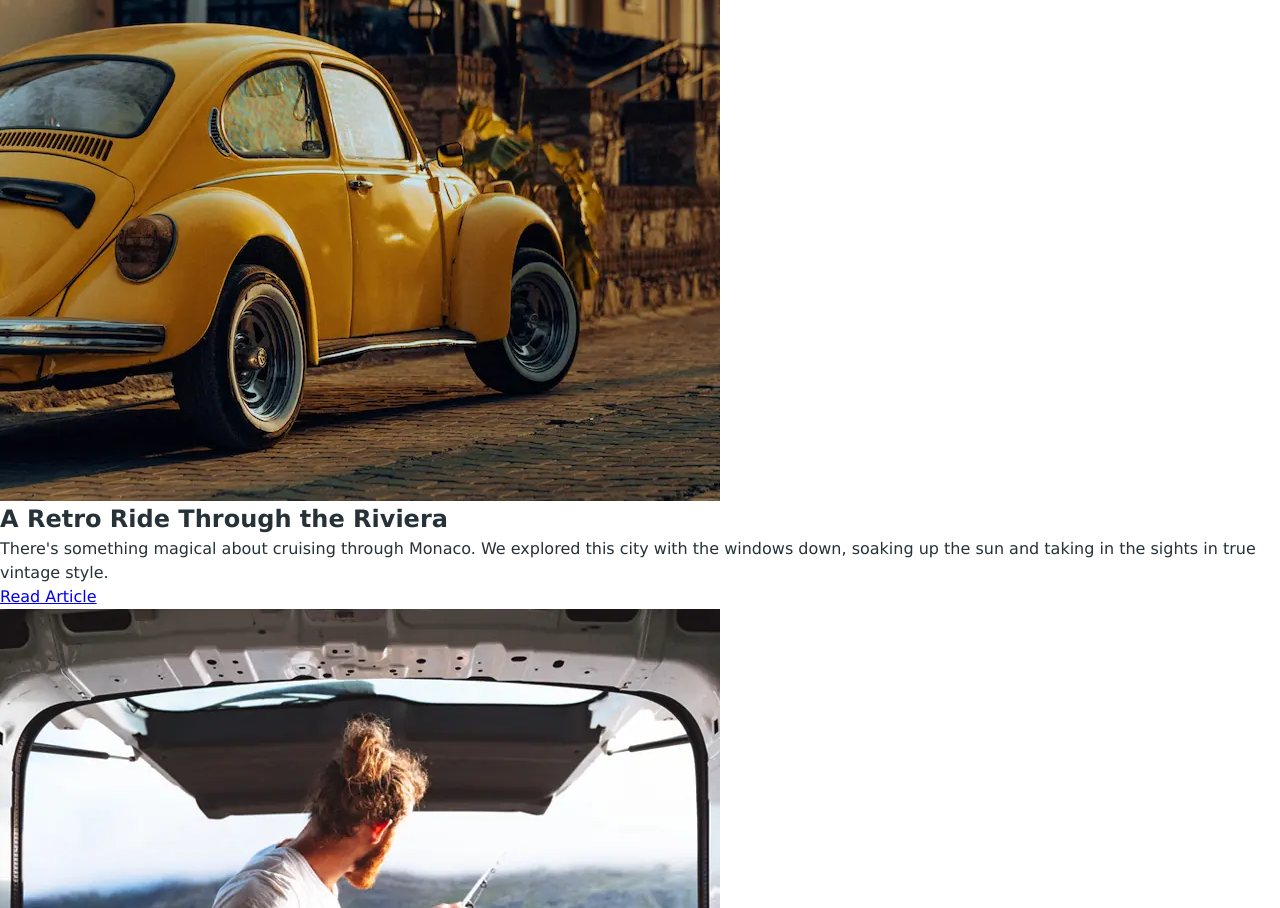
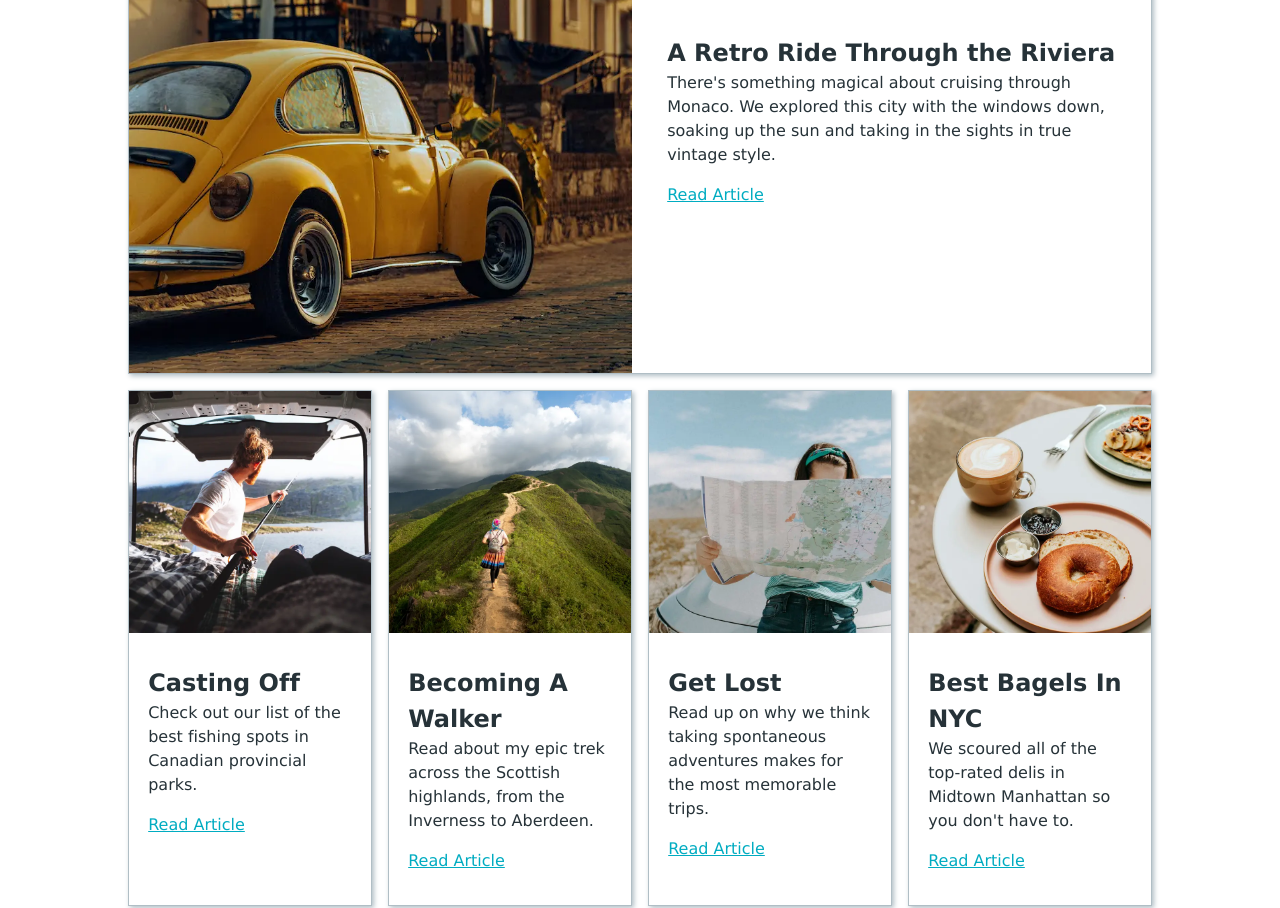
Before and after one commit to dmit-1530/inclass-lab2-v3-procooho, a plain HTML site: page dmit-1530-lab-02-start/index.html in a window 1280 px wide. Shown: the part 277-1185 px from the top of the page. Drawn offline with Linux system fonts and the light colour scheme.

Commit message:
In-Class Lab 2
Done (Started from my last week's submission and edited to match the new screenshot)

```diff
--- a/dmit-1530-lab-02-start/css/styles.css
+++ b/dmit-1530-lab-02-start/css/styles.css
@@ -17,9 +17,16 @@ box-shadow: 2px 2px 5px #b0bec5;
 
 /* Universal Styles */
 
+:root {
+    --dark-blue-grey: #263238;
+    --off-white: #eceff1;
+    --anchor-tags: #00acc1;
+}
+
 body {
-    color: #263238;
+    color: var(--dark-blue-grey);
     font-family: Verdana, Geneva, Tahoma, sans-serif;
+    padding: 1rem;
 }
 
 /* Typography */
@@ -28,9 +35,38 @@ h1 {
     font-size: 3rem;
     font-weight: 300;
     line-height: 1.2;
+    margin: 1rem;
+    padding: 1rem;
+    text-align: center;
 }
 
 /* Main Content */
+
+a {
+    display: block;
+    margin-top: 1rem;
+    width: 7rem;
+    color: var(--anchor-tags);
+}
+
+.card-copy {
+    padding: 2rem 1.2rem;
+}
+
+.flex-container {
+    display: flex;
+    flex-wrap: wrap;
+}
+
+.flex-container article:nth-child(n+2) {
+    width: calc((100% / 2) - (2rem / 2));
+}
+
+article {
+    border: 1px solid #b0bec5;
+    box-shadow: 2px 2px 5px #b0bec5;
+    margin: 0.5rem;
+}
 
 /* Footer */
 
@@ -39,4 +75,47 @@ footer * {
     text-align: center;
 }
 
+footer {
+    margin-top: 4rem;
+    margin-bottom: 3rem;
+}
+
 /* Media Queries */
+
+/* Medium */
+@media screen and (min-width: 640px) {
+    .flex-container article:first-child {
+        display: flex;
+        justify-content: center;
+        align-items: center;
+        gap: 1rem;
+    }
+
+    .flex-container article:first-child img,
+    .flex-container article:first-child .card-copy {
+        width: calc((100% / 2) - (1rem / 2));
+    }
+
+    .flex-container article:nth-child(n+4):nth-child(-n+9) {
+        width: calc((100% / 3) - (3rem / 3));
+    }
+}
+
+/* Large*/
+@media screen and (min-width: 840px) {
+    .flex-container article:nth-child(n+4):nth-child(-n+9) {
+        width: calc((100% / 4) - (4rem / 4));
+    }
+
+    .flex-container article:nth-child(n+2) {
+        width: calc((100% / 4) - (4rem / 4));
+    }
+}
+
+/* Largest */
+@media screen and (min-width: 1040px) {
+    .flex-container {
+        max-width: 1040px;
+        margin: 0 auto;
+    }
+}
--- a/dmit-1530-lab-02-start/index.html
+++ b/dmit-1530-lab-02-start/index.html
@@ -7,7 +7,7 @@
     <meta name="viewport" content="width=device-width, initial-scale=1.0">
 
     <!-- Additional Meta Information -->
-    <meta name="author" content="Your Name | AccountName on GitHub">
+    <meta name="author" content="Soomin Park | procooho">
     <meta name="description" content="This is a fictitious travel blog for DMIT1530 - Lab 02, used to assess student understanding of advanced selectors, media queries, and flexbox.">
 
     <title>Take The Long Way Home: Travel Blog</title>
```
